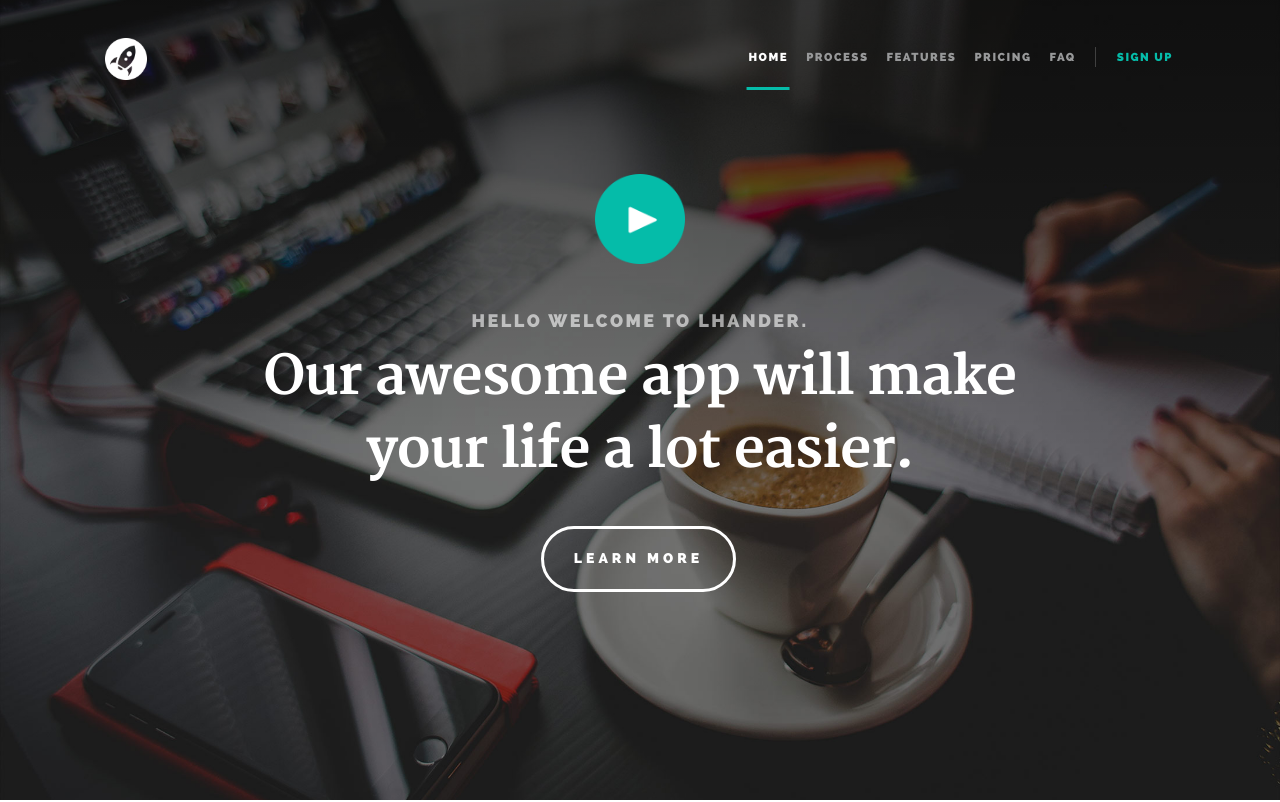
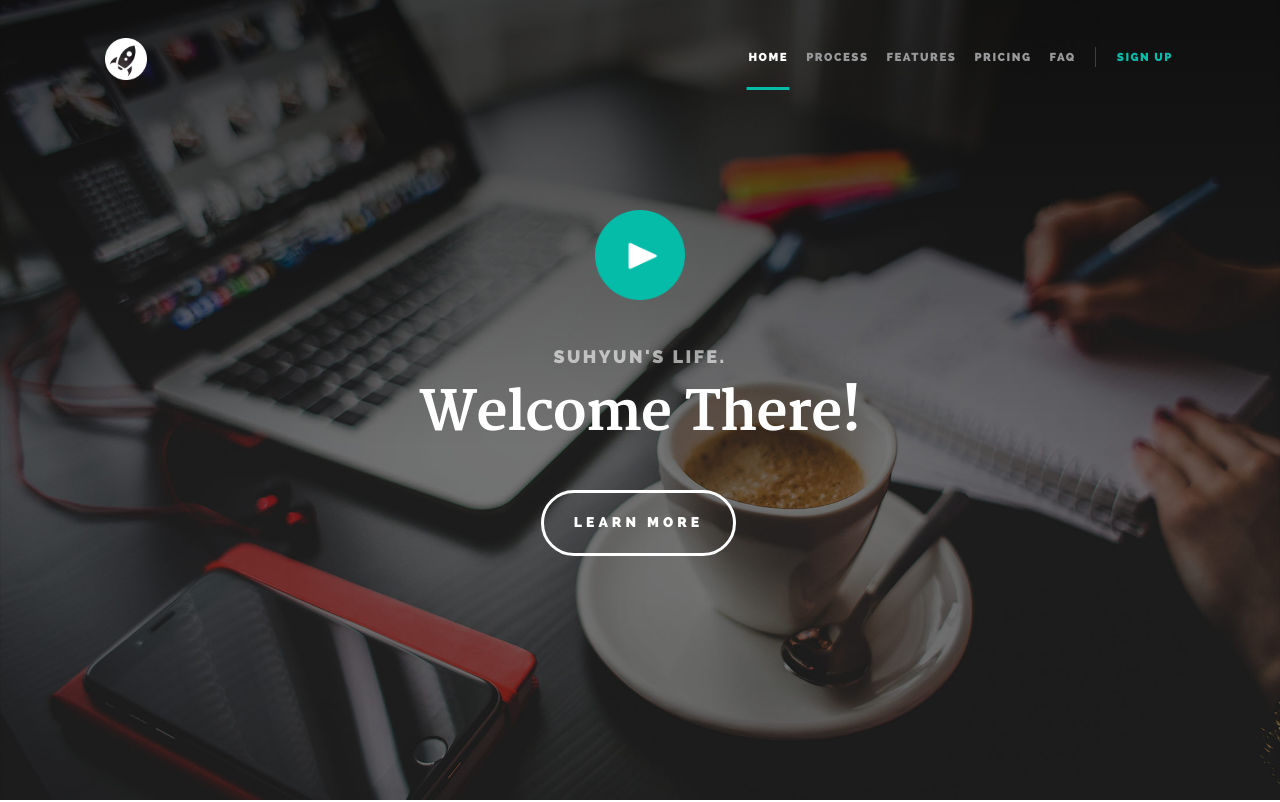
Before and after one commit to SuhyunHannahKim/SuhyunHannahKim.github.io, a plain HTML site: page index.html in a window 1280 px wide. Shown: the top 802 px of the page. Drawn offline with Linux system fonts and the light colour scheme; files whose address does not match are found by name.

Commit message:
intro name

```diff
--- a/index.html
+++ b/index.html
@@ -75,8 +75,8 @@
 	   				<a href="#video-popup"><img src="images/play-button.png" alt=""></a>
 	   			</div>
 
-	   			<h5>Hello welcome to lhander.</h5>
-	   			<h1>Our awesome app will make your life a lot easier.</h1>
+	   			<h5>Suhyun's Life.</h5>
+	   			<h1>Welcome There!</h1>
 
 	   			<a class="button stroke smoothscroll" href="#process" title="">Learn More</a>
 
```
